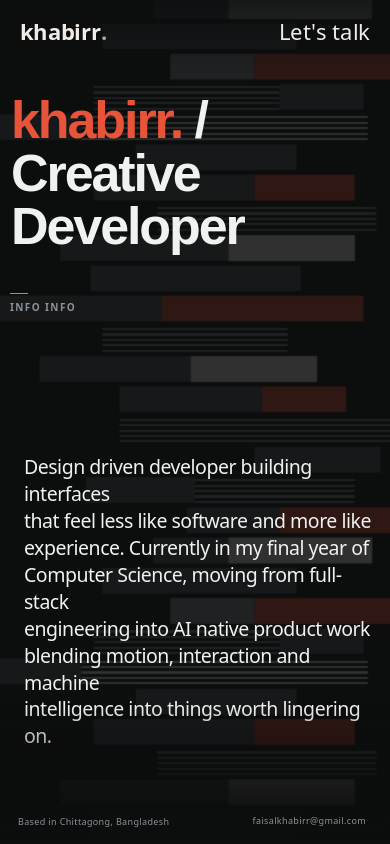
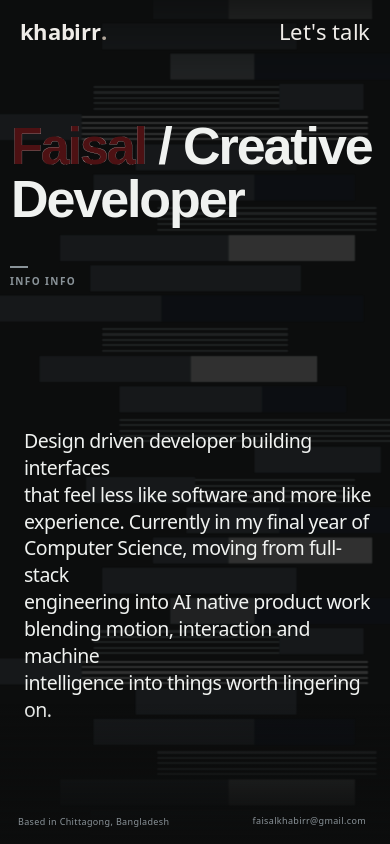
Before and after one commit to faisalkhabirr/Portfolio, a React app in the folder frontend/: page /about in a window 390 px wide. Built offline with nearby package versions, Linux system fonts and the light colour scheme; no server answers; the HTML template or start-up script is replaced by a standard one.

Commit message:
done with about pt2

```diff
--- a/frontend/src/components/about/SlidingBars.tsx
+++ b/frontend/src/components/about/SlidingBars.tsx
@@ -19,7 +19,7 @@ interface RowConfig {
 const DARK = '#4E5965';
 const LIGHT = '#F0F2F0';
 const MID = '#8A9399';
-const ACCENT = 'var(--accent-color, #E8543A)';
+const ACCENT = 'var(--accent-color, #172748a1)';
 
 // Dark-dominant, two-tone rows — matches the reference's mostly-black
 // palette with occasional accent-color segments and striped texture,
--- a/frontend/src/components/work/WorksNavbar.module.css
+++ b/frontend/src/components/work/WorksNavbar.module.css
@@ -14,11 +14,9 @@
   justify-content: space-between;
 
   width: 100%;
-  padding: clamp(16px, 2.5vw, 28px)
-           clamp(20px, 4vw, 40px);
+  padding: clamp(16px, 2.5vw, 28px) clamp(20px, 4vw, 40px);
 
-  font-family: "Courier New", Courier, monospace;
-
+  /* Remove font-family from here so elements can decide for themselves */
   pointer-events: none;
   box-sizing: border-box;
 }
@@ -26,7 +24,6 @@
 .navbar > * {
   pointer-events: auto;
 }
-
 
 /* LOGO */
 
@@ -41,16 +38,17 @@
 
   border: 0;
   background: transparent;
-
   color: var(--nav-text);
 
   cursor: pointer;
-  font: inherit;
 }
 
 .logoText {
+  /* Uses your clean, default website font */
+  font-family: system-ui, -apple-system, 'Segoe UI', sans-serif;
+
   font-size: clamp(18px, 2vw, 24px);
-  font-weight: 700;
+  font-weight: 400;
   line-height: 1;
   letter-spacing: 0.02em;
   white-space: nowrap;
@@ -58,20 +56,15 @@
 
 .logoLines {
   max-width: 140px;
+  overflow: hidden;
+  color: color-mix(in srgb, var(--nav-text) 40%, transparent);
 
-  overflow: hidden;
-
-  color: color-mix(
-    in srgb,
-    var(--nav-text) 40%,
-    transparent
-  );
-
+  /* Monospace font keeps the slashes (////////) perfectly spaced */
+  font-family: "Courier New", Courier, monospace;
   font-size: 10px;
   line-height: 1;
   letter-spacing: 0.05em;
 }
-
 
 /* NAV */
 
@@ -80,7 +73,6 @@
   align-items: center;
   gap: 8px;
 }
-
 
 /* PILLS */
 
@@ -99,6 +91,7 @@
   background: transparent;
   color: var(--nav-text);
 
+  /* Restores the tech/developer monospace look to your buttons */
   font-family: "Courier New", Courier, monospace;
   font-size: 10px;
   font-weight: 400;
@@ -106,7 +99,6 @@
   letter-spacing: 0.08em;
 
   white-space: nowrap;
-
   cursor: pointer;
 
   appearance: none;
@@ -141,7 +133,6 @@
   outline-offset: 3px;
 }
 
-
 @media (max-width: 640px) {
   .navbar {
     padding: 16px 18px;
--- a/frontend/src/components/work/WorksNavbar.tsx
+++ b/frontend/src/components/work/WorksNavbar.tsx
@@ -67,13 +67,13 @@ export function WorksNavbar({
         className={styles.nav}
         aria-label="Works navigation"
       >
-        <button
+        {/* <button
           type="button"
           className={styles.pill}
           onClick={onProjectsClick}
         >
           + PROJECTS
-        </button>
+        </button> */}
 
         <button
           type="button"
--- a/frontend/src/components/work/WorksPreloader.module.css
+++ b/frontend/src/components/work/WorksPreloader.module.css
@@ -15,5 +15,5 @@
   font-size: clamp(28px, 4vw, 48px);
   font-weight: 700;
   letter-spacing: 0.04em;
-  color: var(--accent-color, #e8543a);
+  color: var(--accent-color, #681c20);
 }
--- a/frontend/src/pages/About/AboutPage.module.css
+++ b/frontend/src/pages/About/AboutPage.module.css
@@ -79,7 +79,8 @@
 }
 
 .titleName {
-  color: var(--accent-color, #E8543A);
+  color: var(--accent-color, #521114);
+  -webkit-text-stroke: 1px #ffffffc5;
 }
 
 .titleRole {
@@ -168,6 +169,11 @@
   /* ------------------------------------------------
      MAIN MOBILE STAGE
      ------------------------------------------------ */
+
+
+  .titleName {
+  -webkit-text-stroke: 0.2px #ffffffc5;
+  }
 
   .content {
     position: relative;
@@ -259,7 +265,7 @@
   }
 
   .titleName {
-    color: var(--accent-color, #E8543A);
+    color: var(--accent-color, #4D1113);
     /* padding-left: 10px; */
   }
 
--- a/frontend/src/pages/About/AboutPage.tsx
+++ b/frontend/src/pages/About/AboutPage.tsx
@@ -6,7 +6,7 @@ import GlobalHeader from '../../components/ui/GlobalHeader';
 import ContactOverlay from '../../components/ui/ContactOverlay';
 import styles from './AboutPage.module.css';
 
-const TITLE_NAME = 'khabirr.';
+const TITLE_NAME = 'Faisal';
 const TITLE_ROLE = '/ Creative Developer';
 
 const BIO_LINES = [
```
